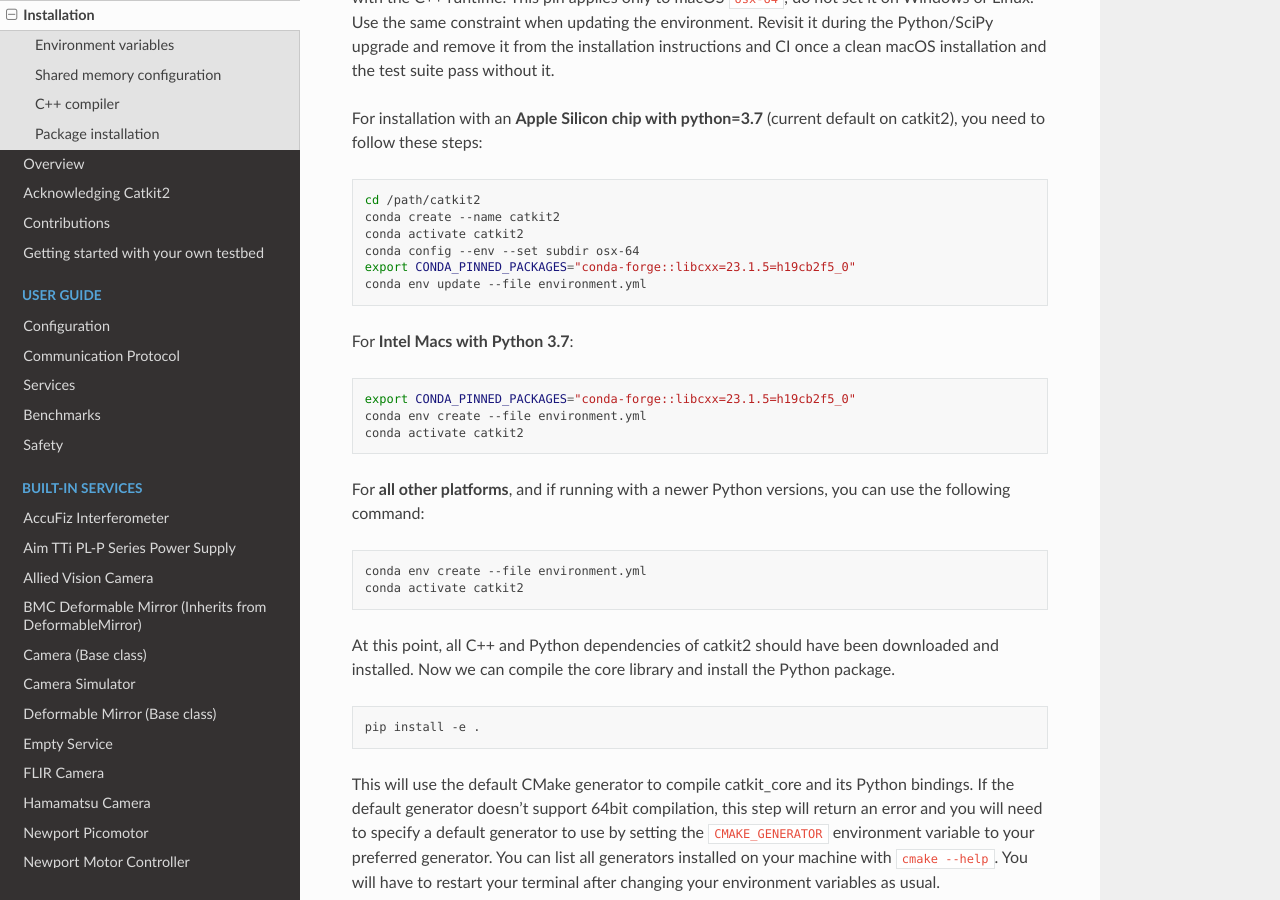
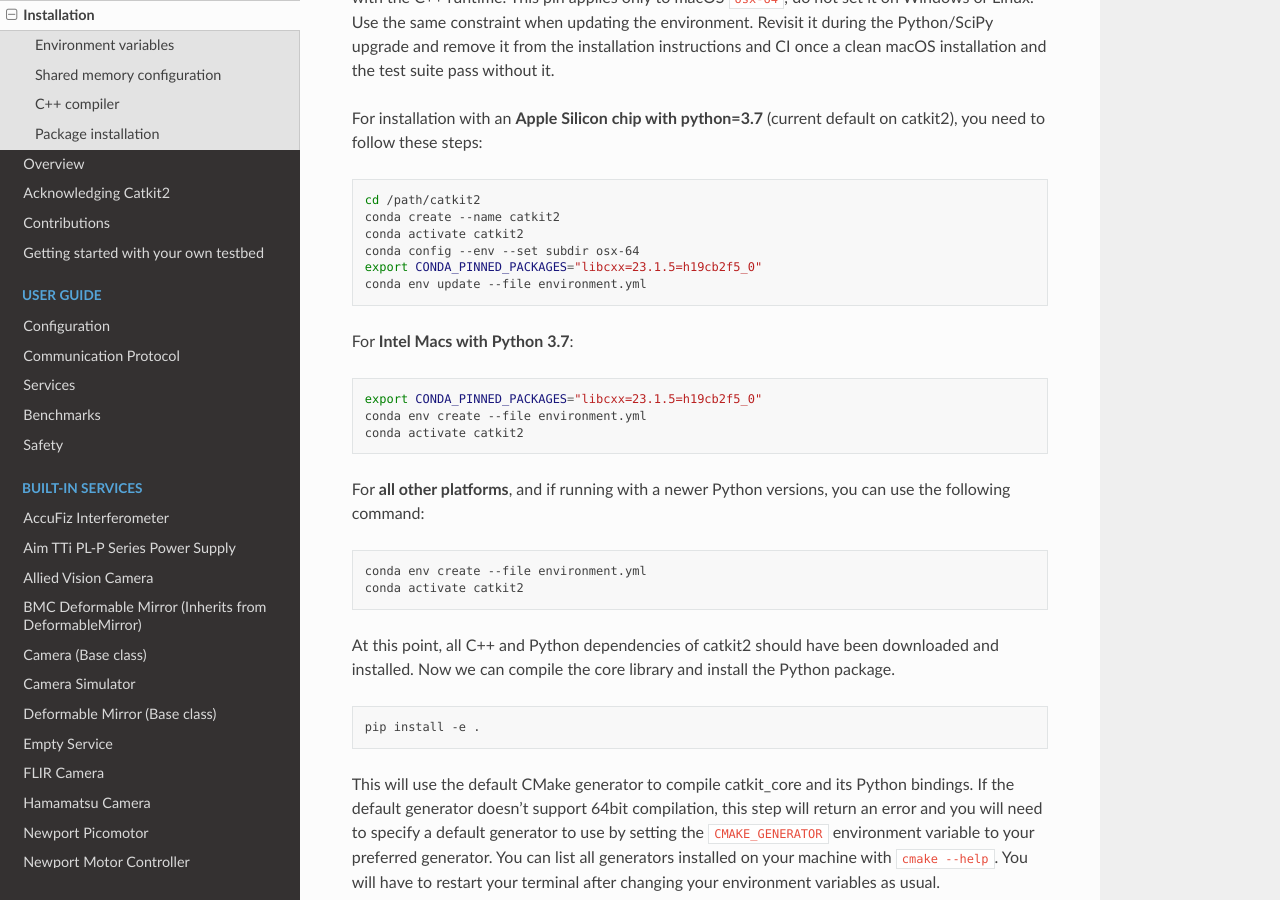
Before and after one commit to spacetelescope/catkit2, a Sphinx documentation site: the page built from docs/installation.rst, in a window 1280 px wide and 900 px high, scrolled down 1592 px. Built offline with Sphinx 7.4.7 and the Read the Docs theme 3.1.0, drawn with Linux system fonts in a browser that asks for light colours.

Commit message:
Use unqualified libcxx pin and check SciPy before build

```diff
--- a/docs/installation.rst
+++ b/docs/installation.rst
@@ -60,14 +60,14 @@ For installation with an **Apple Silicon chip with python=3.7** (current default
     conda create --name catkit2
     conda activate catkit2
     conda config --env --set subdir osx-64
-    export CONDA_PINNED_PACKAGES="conda-forge::libcxx=23.1.5=h19cb2f5_0"
+    export CONDA_PINNED_PACKAGES="libcxx=23.1.5=h19cb2f5_0"
     conda env update --file environment.yml
 
 For **Intel Macs with Python 3.7**:
 
 .. code-block:: bash
 
-    export CONDA_PINNED_PACKAGES="conda-forge::libcxx=23.1.5=h19cb2f5_0"
+    export CONDA_PINNED_PACKAGES="libcxx=23.1.5=h19cb2f5_0"
     conda env create --file environment.yml
     conda activate catkit2
 
--- a/environment.yml
+++ b/environment.yml
@@ -4,7 +4,7 @@
 # conda env create --name <myEnvName> --file environment.yml
 # conda env update --name <myEnvName--file environment.yml --prune
 # For macOS osx-64 with Python 3.7, set this before creating or updating the environment:
-# export CONDA_PINNED_PACKAGES="conda-forge::libcxx=23.1.5=h19cb2f5_0"
+# export CONDA_PINNED_PACKAGES="libcxx=23.1.5=h19cb2f5_0"
 # Temporary SciPy compatibility pin; see docs/installation.rst for when to remove it.
 
 name: catkit2
```
Also changed, not shown: 1 other file.
